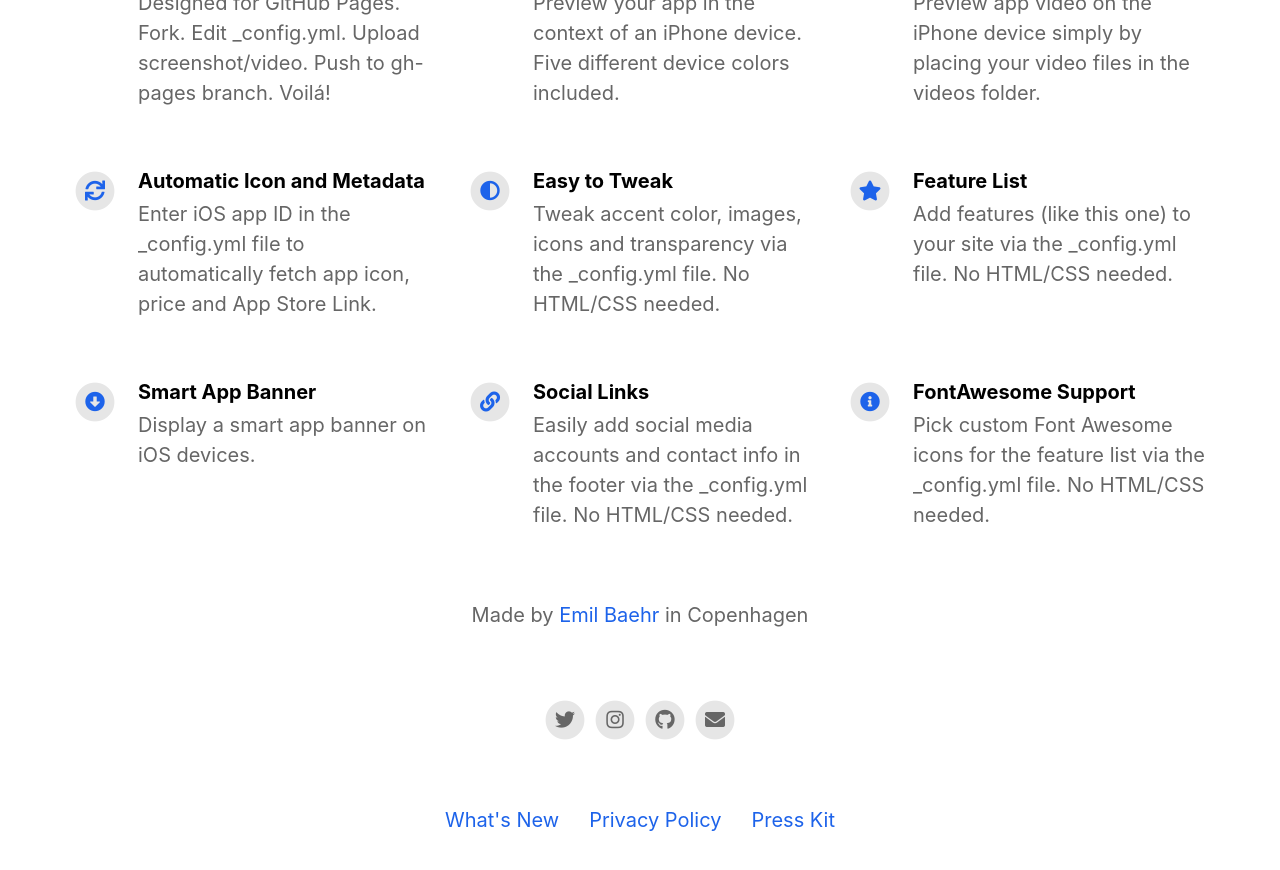
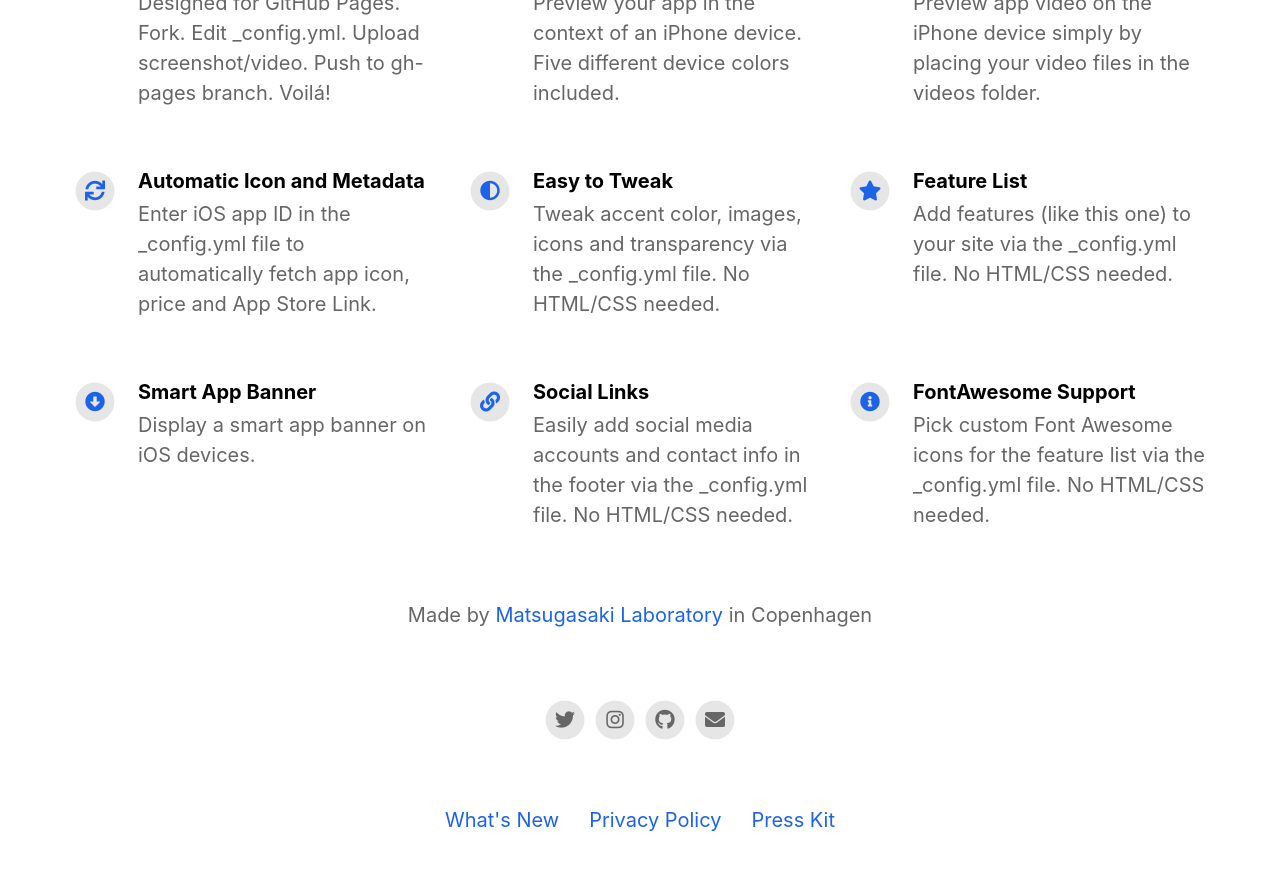
Before and after one commit to matsugasaki-lab/matsugasaki-lab.github.io, a Jekyll site: the page built from index.html, in a window 1280 px wide and 900 px high, scrolled down 1124 px. Shown: the top 870 px of the window. Built offline with Jekyll 4.4.1, drawn with Linux system fonts in a browser that asks for light colours; nearby versions of some CDN libraries.

Commit message:
Update _config.yml
changed 'your_name'

```diff
--- a/_config.yml
+++ b/_config.yml
@@ -20,7 +20,7 @@ enable_smart_app_banner                   : true
 
 
 # Information About Yourself
-your_name                                 : Emil Baehr
+your_name                                 : Matsugasaki Laboratory
 your_link                                 : https://emilbaehr.com
 your_city                                 : Copenhagen
 email_address                             : emil.baehr@gmail.com
```
